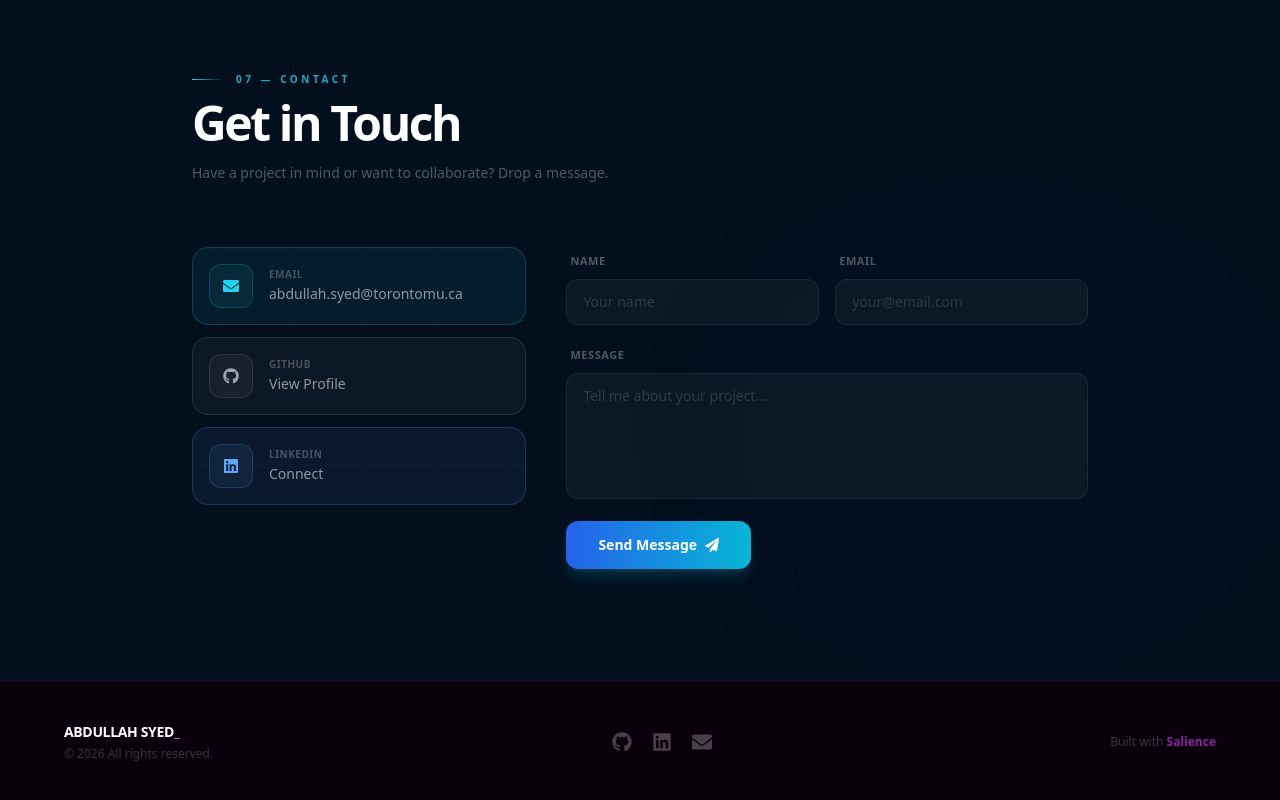
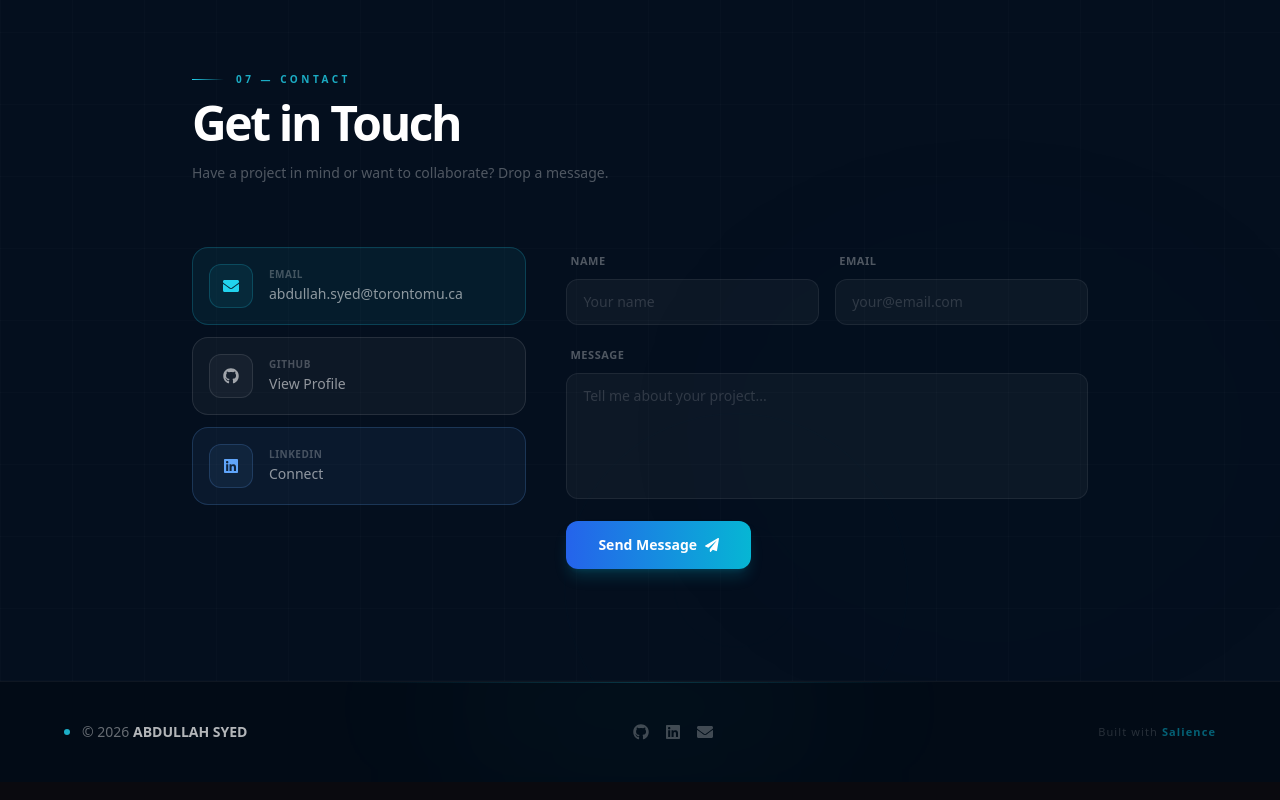
Before and after one commit to salienceenterprises-lab/portfolio-5f77b, a Next.js app: page /portfolio-5f77b/ in a window 1280 px wide. Shown: the part 5135-5935 px from the top of the page. Built offline with nearby package versions, Linux system fonts and the light colour scheme.

Commit message:
Update app/components/footer.jsx via Portfolio SaaS

```diff
--- a/app/components/footer.jsx
+++ b/app/components/footer.jsx
@@ -1,52 +1,66 @@
 "use client";
+import { motion } from "framer-motion";
 import { FaGithub, FaLinkedin, FaEnvelope } from "react-icons/fa";
 
 export default function PortfolioFooter({ data }) {
   const year = new Date().getFullYear();
   if (!data) return null;
 
+  const socials = [
+    { show: data?.github,   icon: FaGithub,   href: data?.github,             label: "GitHub"   },
+    { show: data?.linkedin, icon: FaLinkedin,  href: data?.linkedin,           label: "LinkedIn" },
+    { show: data?.email,    icon: FaEnvelope,  href: `mailto:${data?.email}`,  label: "Email"    },
+  ].filter(s => s.show);
+
   return (
-    <footer className="relative py-10 px-6" style={{ background: "#0a000d", borderTop: "1px solid rgba(224,64,251,0.1)" }}>
-      <div className="max-w-6xl mx-auto flex flex-col sm:flex-row items-center justify-between gap-4">
+    <footer className="relative bg-[#020b16] border-t border-white/[0.05] py-10 px-6 overflow-hidden">
+      {/* Top fade line */}
+      <div className="absolute top-0 left-1/2 -translate-x-1/2 w-[600px] h-px bg-gradient-to-r from-transparent via-cyan-400/20 to-transparent" />
 
-        <div className="flex flex-col items-center sm:items-start gap-1">
-          <span className="font-black text-sm uppercase tracking-tight text-white">
-            {data.name || "Portfolio"}
-            <span style={{ color: "#e040fb" }}>_</span>
-          </span>
-          <p className="text-xs font-medium text-white/20">&copy; {year} All rights reserved.</p>
+      {/* Ambient */}
+      <div className="absolute bottom-0 left-1/2 -translate-x-1/2 w-[400px] h-[150px] bg-cyan-400/[0.03] rounded-full blur-[80px] pointer-events-none" />
+
+      <div className="max-w-6xl mx-auto relative z-10">
+        <div className="flex flex-col sm:flex-row items-center justify-between gap-6">
+
+          {/* Name & brand */}
+          <div className="flex items-center gap-3">
+            <motion.div
+              animate={{ opacity: [0.4, 1, 0.4] }}
+              transition={{ duration: 3, repeat: Infinity }}
+              className="w-1.5 h-1.5 rounded-full bg-cyan-400"
+            />
+            <p className="text-sm text-white/40">
+              © {year}{" "}
+              <span className="text-white/70 font-bold">{data.name || "Portfolio"}</span>
+            </p>
+          </div>
+
+          {/* Social icons */}
+          {socials.length > 0 && (
+            <div className="flex items-center gap-4">
+              {socials.map(({ icon: Icon, href, label }) => (
+                <motion.a
+                  key={label}
+                  href={href}
+                  target={label !== "Email" ? "_blank" : undefined}
+                  rel={label !== "Email" ? "noopener noreferrer" : undefined}
+                  whileHover={{ scale: 1.2, color: "#22d3ee" }}
+                  className="text-white/25 hover:text-cyan-400 transition-colors duration-300"
+                  aria-label={label}
+                >
+                  <Icon className="w-4 h-4" />
+                </motion.a>
+              ))}
+            </div>
+          )}
+
+          {/* Credit */}
+          <p className="text-[11px] text-white/15 tracking-widest">
+            Built with{" "}
+            <span className="text-cyan-500/50 font-semibold">Salience</span>
+          </p>
         </div>
-
-        <div className="flex items-center gap-5">
-          {data?.github && (
-            <a href={data.github} target="_blank" rel="noopener noreferrer" aria-label="GitHub"
-              className="text-white/25 transition-colors"
-              onMouseEnter={(e) => (e.currentTarget.style.color = "white")}
-              onMouseLeave={(e) => (e.currentTarget.style.color = "rgba(255,255,255,0.25)")}>
-              <FaGithub className="w-5 h-5" />
-            </a>
-          )}
-          {data?.linkedin && (
-            <a href={data.linkedin} target="_blank" rel="noopener noreferrer" aria-label="LinkedIn"
-              className="text-white/25 transition-colors"
-              onMouseEnter={(e) => (e.currentTarget.style.color = "#e040fb")}
-              onMouseLeave={(e) => (e.currentTarget.style.color = "rgba(255,255,255,0.25)")}>
-              <FaLinkedin className="w-5 h-5" />
-            </a>
-          )}
-          {data?.email && (
-            <a href={`mailto:${data.email}`} aria-label="Email"
-              className="text-white/25 transition-colors"
-              onMouseEnter={(e) => (e.currentTarget.style.color = "#ffea00")}
-              onMouseLeave={(e) => (e.currentTarget.style.color = "rgba(255,255,255,0.25)")}>
-              <FaEnvelope className="w-5 h-5" />
-            </a>
-          )}
-        </div>
-
-        <p className="text-xs text-white/20">
-          Built with <span className="font-black" style={{ color: "rgba(224,64,251,0.6)" }}>Salience</span>
-        </p>
       </div>
     </footer>
   );
```
